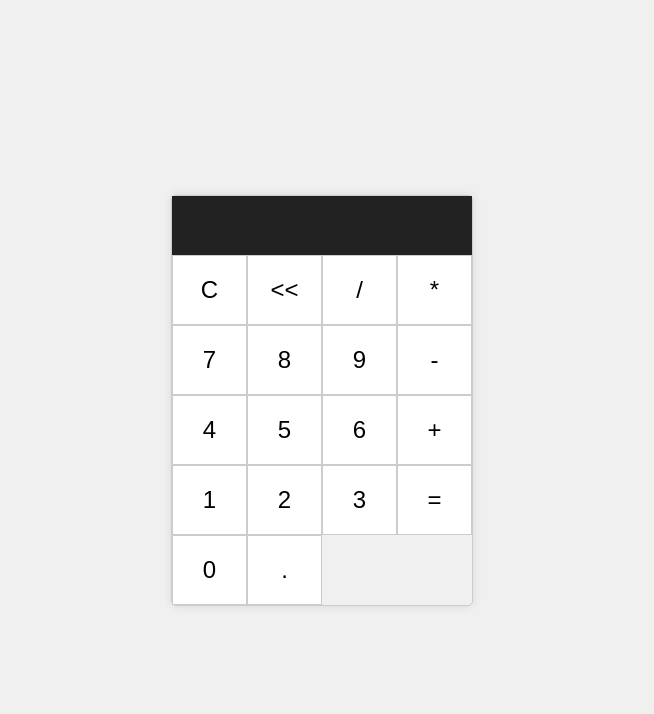
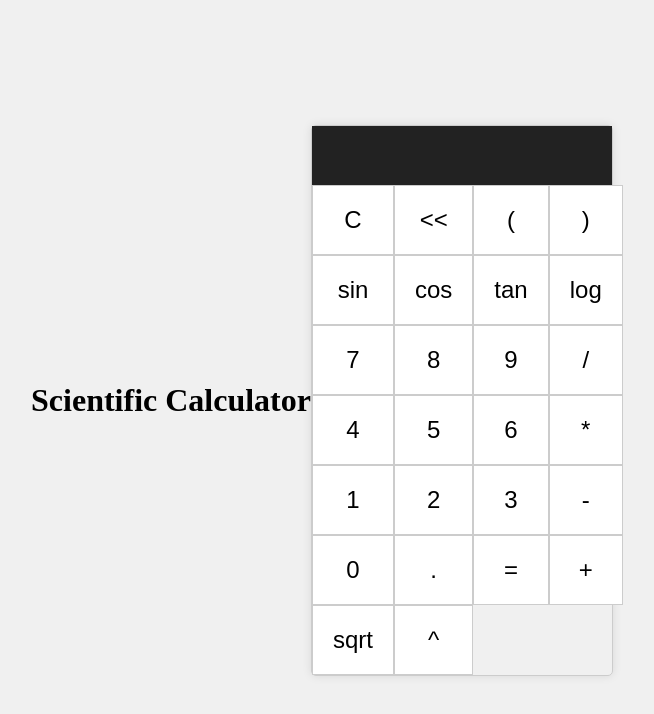
Before and after one commit to muhammedshameer2718-mst/Calculator, a plain HTML site: page index.html in a window 1280 px wide. Shown: the whole page, without its empty margins (318-972 px from the left). Drawn offline with Linux system fonts and the light colour scheme.

Commit message:
Feat: Add scientific calculator buttons

```diff
--- a/index.html
+++ b/index.html
@@ -3,10 +3,11 @@
 <head>
     <meta charset="UTF-8">
     <meta name="viewport" content="width=device-width, initial-scale=1.0">
-    <title>Calculator</title>
+    <title>Scientific Calculator</title>
     <link rel="stylesheet" href="style.css">
 </head>
 <body>
+    <h1>Scientific Calculator</h1>
     <div class="calculator">
         <div class="display">
             <input type="text" id="result" disabled>
@@ -14,22 +15,30 @@
         <div class="keys">
             <button onclick="clearResult()">C</button>
             <button onclick="deleteLastChar()"><<</button>
-            <button onclick="appendChar('/')">/</button>
-            <button onclick="appendChar('*')">*</button>
+            <button onclick="appendChar('(')">(</button>
+            <button onclick="appendChar(')')">)</button>
+            <button onclick="appendChar('Math.sin(')">sin</button>
+            <button onclick="appendChar('Math.cos(')">cos</button>
+            <button onclick="appendChar('Math.tan(')">tan</button>
+            <button onclick="appendChar('Math.log(')">log</button>
             <button onclick="appendChar('7')">7</button>
             <button onclick="appendChar('8')">8</button>
             <button onclick="appendChar('9')">9</button>
-            <button onclick="appendChar('-')">-</button>
+            <button onclick="appendChar('/')">/</button>
             <button onclick="appendChar('4')">4</button>
             <button onclick="appendChar('5')">5</button>
             <button onclick="appendChar('6')">6</button>
-            <button onclick="appendChar('+')">+</button>
+            <button onclick="appendChar('*')">*</button>
             <button onclick="appendChar('1')">1</button>
             <button onclick="appendChar('2')">2</button>
             <button onclick="appendChar('3')">3</button>
-            <button onclick="calculateResult()">=</button>
+            <button onclick="appendChar('-')">-</button>
             <button onclick="appendChar('0')">0</button>
             <button onclick="appendChar('.')">.</button>
+            <button onclick="calculateResult()">=</button>
+            <button onclick="appendChar('+')">+</button>
+            <button onclick="appendChar('Math.sqrt(')">sqrt</button>
+            <button onclick="appendChar('**')">^</button>
         </div>
     </div>
     <script src="script.js"></script>
```
